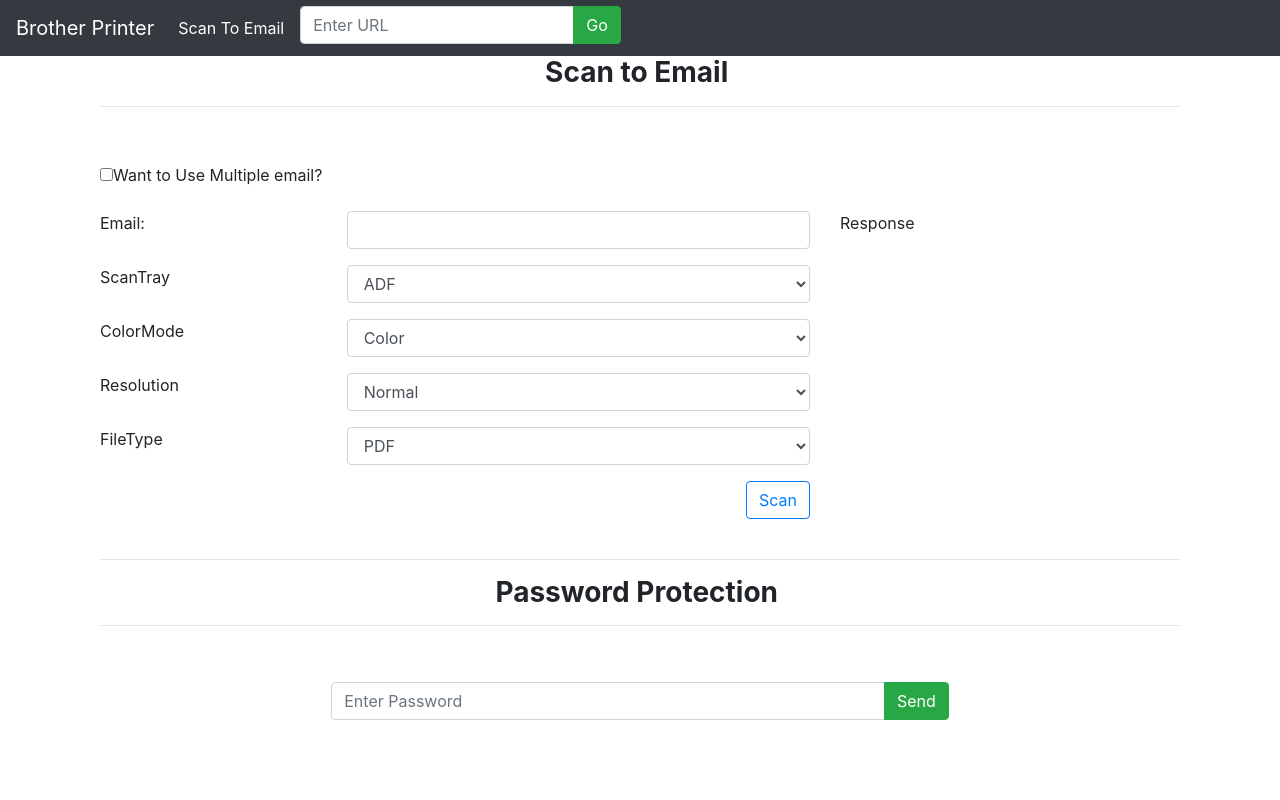
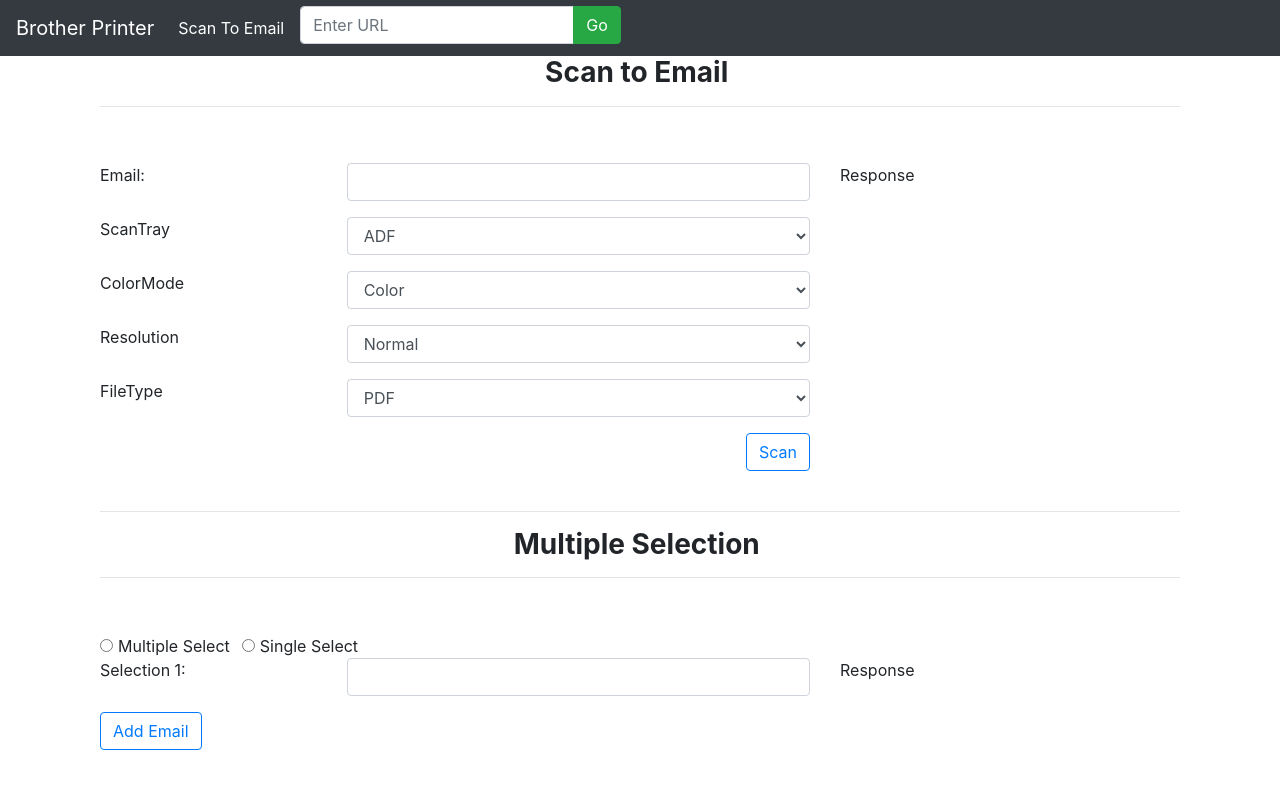
Before and after one commit to rishabh8866/Printer-Angular-Frontend, an Angular app in the folder brother-printer/: page /scanToEmail in a window 1280 px wide. Shown: the top 800 px of the page. Built offline with nearby package versions, Linux system fonts and the light colour scheme.

Commit message:
Display all three things

```diff
--- a/brother-printer/src/app/scan-to-email/scan-to-email.component.html
+++ b/brother-printer/src/app/scan-to-email/scan-to-email.component.html
@@ -9,28 +9,8 @@
 <hr />
 <p>&nbsp;</p>
 <div class="row">
-  <div class="col-lg-8">
-    <div class="form-group">
-      <input name="isMultiple" [(ngModel)]="isMultiple" type="checkbox"/>
-      <label>Want to Use Multiple email?</label>
-    </div>
-  </div>
-  <div class="col-lg-8" *ngIf="isMultiple">
-    <div class="form-check-inline">
-      <label class="form-check-label">
-        <input type="radio" class="form-check-input" name="canMultiSelect" [(ngModel)]="canMultiSelect" value="true">Multiple Select
-      </label>
-    </div>
-    <div class="form-check-inline">
-      <label class="form-check-label">
-        <input type="radio" class="form-check-input" name="canMultiSelect" [(ngModel)]="canMultiSelect" value="false" >Single Select
-      </label>
-    </div>
-  </div>
-</div>
-<div class="row">
       <div class="col-sm-8">
-        <div class="form-group" *ngIf="!isMultiple">
+        <div class="form-group">
             <div class="row">
               <div class="col-sm-4">
                 <label>Email:</label>
@@ -39,21 +19,6 @@
                 <input class="form-control" id="Destination" name="Destination" [(ngModel)]="scanToEmailData.Destination" type="email"/>
               </div>
             </div>
-        </div>
-        <div *ngIf="isMultiple">
-          <div class="form-group" *ngFor="let number of numberReturn(noOfEmial)">
-            <div class="row">
-              <div class="col-sm-4">
-                <label>Selection {{number}}:</label>
-              </div>
-              <div class="col-sm-8">
-                <input class="form-control" name="Destination" [(ngModel)]="multiEmail[number]" type="email"/>
-              </div>
-            </div>
-          </div>
-          <div class="form-group">
-            <button class="btn btn-outline-primary " (click)="noOfEmial = noOfEmial + 1">Add Email</button>
-          </div>
         </div>
         <div class="form-group">
             <div class="row">
@@ -117,6 +82,50 @@
 
 
 <!--
+***************************************
+Second senario to add multiple checkbox
+***************************************
+-->
+
+<p>&nbsp;</p><hr />
+<h3 class="text-center"><strong>Multiple Selection&nbsp;</strong></h3>
+<hr />
+<p>&nbsp;</p>
+<div class="row">
+  <div class="col-lg-8">
+    <div class="form-check-inline">
+      <label class="form-check-label">
+        <input type="radio" class="form-check-input" name="canMultiSelect" [(ngModel)]="canMultiSelect" value="true">Multiple Select
+      </label>
+    </div>
+    <div class="form-check-inline">
+      <label class="form-check-label">
+        <input type="radio" class="form-check-input" name="canMultiSelect" [(ngModel)]="canMultiSelect" value="false" >Single Select
+      </label>
+    </div>
+  </div>
+<div class="col-lg-8">
+  <div class="form-group" *ngFor="let number of numberReturn(noOfEmial)">
+    <div class="row">
+      <div class="col-sm-4">
+        <label>Selection {{number}}:</label>
+      </div>
+      <div class="col-sm-8">
+        <input class="form-control" name="Destination" [(ngModel)]="multiEmail[number]" type="email"/>
+      </div>
+    </div>
+  </div>
+  <div class="form-group">
+    <button class="btn btn-outline-primary " (click)="noOfEmial = noOfEmial + 1">Add Email</button>
+  </div>
+</div>
+  <div class="col-sm-4">
+    <div class="form-group">
+      <label>Response</label>
+    </div>
+  </div>
+</div>
+<!--
 *************************************
 Third senario to ask for password
 *************************************
```
